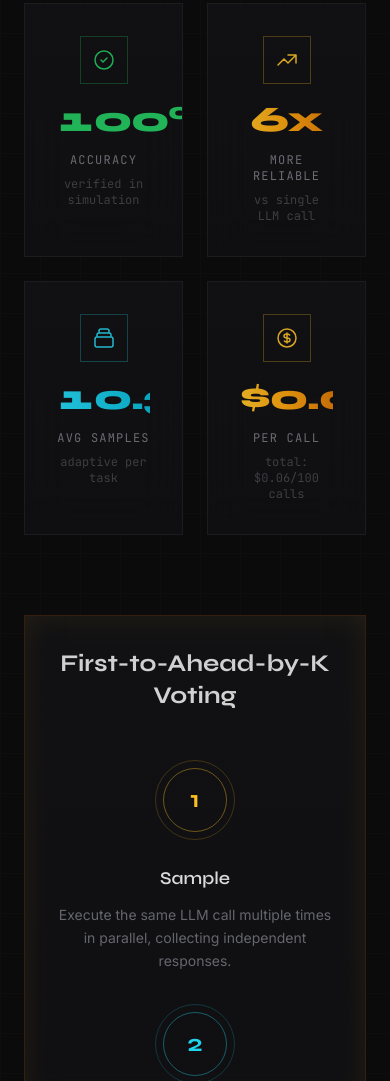
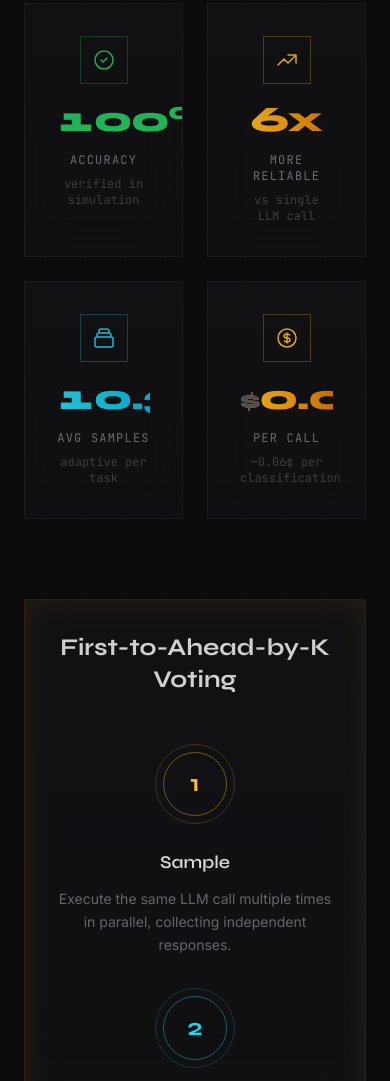
Before and after one commit to vtrpza/mdap-sdk, a website built with Vite: page packages/landing/index.html in a window 390 px wide. Shown: the part 3167-4248 px from the top of the page. Built offline with nearby package versions, Linux system fonts and the light colour scheme.

Commit message:
feat: Update cost display and remove animation for improved clarity

```diff
--- a/packages/landing/index.html
+++ b/packages/landing/index.html
@@ -323,9 +323,9 @@
               <path stroke-linecap="round" stroke-linejoin="round" stroke-width="1.5" d="M12 8c-1.657 0-3 .895-3 2s1.343 2 3 2 3 .895 3 2-1.343 2-3 2m0-8c1.11 0 2.08.402 2.599 1M12 8V7m0 1v8m0 0v1m0-1c-1.11 0-2.08-.402-2.599-1M21 12a9 9 0 11-18 0 9 9 0 0118 0z"/>
             </svg>
           </div>
-          <div id="stat-cost" class="stat-value gradient-text">$0</div>
+          <div id="stat-cost" class="stat-value gradient-text text-3xl md:text-4xl"><span class="text-steel-500 text-2xl">$</span>0.0006</div>
           <div class="stat-label">Per Call</div>
-          <div class="text-xs text-steel-600 mt-2 font-mono">total: $0.06/100 calls</div>
+          <div class="text-xs text-steel-600 mt-2 font-mono">~0.06¢ per classification</div>
         </div>
       </div>
 
--- a/packages/landing/src/main.ts
+++ b/packages/landing/src/main.ts
@@ -167,19 +167,13 @@ function animateStats(): void {
     { id: 'stat-accuracy', value: DEMO_STATS.mdapAccuracy * 100, suffix: '%', decimals: 0 },
     { id: 'stat-improvement', value: DEMO_STATS.reliabilityImprovement, suffix: 'x', decimals: 0 },
     { id: 'stat-samples', value: DEMO_STATS.avgSamplesPerCall, suffix: '', decimals: 1 },
-    {
-      id: 'stat-cost',
-      value: DEMO_STATS.costPerClassification * 10000,
-      suffix: '',
-      decimals: 0,
-      prefix: '$0.000',
-    },
+    // Cost is now static in HTML - no animation needed
   ];
 
-  stats.forEach(({ id, value, suffix, decimals, prefix }) => {
+  stats.forEach(({ id, value, suffix, decimals }) => {
     const el = document.getElementById(id);
     if (el) {
-      animateNumber(el, 0, value, 2000, decimals, suffix, prefix);
+      animateNumber(el, 0, value, 2000, decimals, suffix);
     }
   });
 }
@@ -193,8 +187,7 @@ function animateNumber(
   end: number,
   duration: number,
   decimals: number,
-  suffix: string,
-  prefix?: string
+  suffix: string
 ): void {
   const startTime = performance.now();
 
@@ -205,11 +198,7 @@ function animateNumber(
     const eased = 1 - Math.pow(1 - progress, 3);
     const current = start + (end - start) * eased;
 
-    if (prefix) {
-      el.textContent = prefix + current.toFixed(decimals).slice(-1) + suffix;
-    } else {
-      el.textContent = current.toFixed(decimals) + suffix;
-    }
+    el.textContent = current.toFixed(decimals) + suffix;
 
     if (progress < 1) {
       requestAnimationFrame(update);
```
